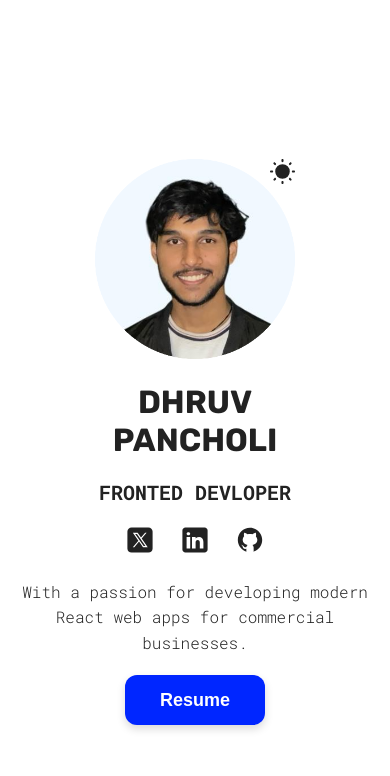
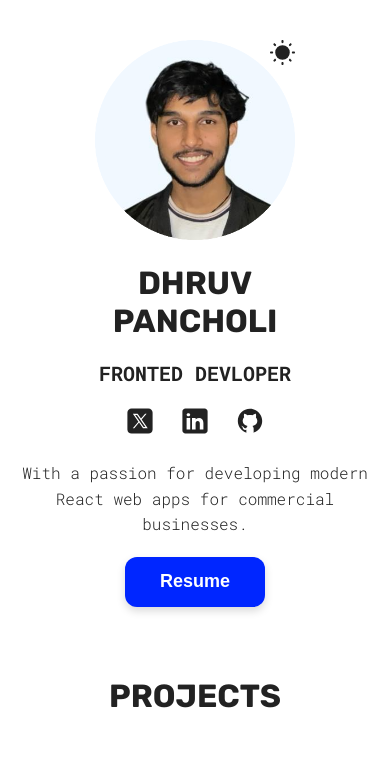
Before and after one commit to dhruv457457/Me_HU_Dhruv, a React (Vite) app: page / in a window 390 px wide. Shown: the top 776 px of the page. Built offline with nearby package versions, Linux system fonts and the light colour scheme.

Commit message:
fix the margin issue

```diff
--- a/src/sections/Hero.module.css
+++ b/src/sections/Hero.module.css
@@ -5,9 +5,8 @@
     align-items: center;
     gap: 20px;
     text-align: center;
-    height: 100vh;
-    min-height: 500px;
-    padding: 20px; /* Added padding for better spacing on smaller screens */
+    min-height: 80vh; /* Reduced height for better spacing */
+    padding: 10px 20px; /* Adjusted padding for responsiveness */
 }
 
 .hero {
@@ -25,7 +24,7 @@ span a {
 }
 
 span a img {
-    width: 30px; /* Set fixed width for consistency */
+    width: 30px;
     height: 30px;
     align-self: center;
     transition: transform 0.2s ease-in-out;
@@ -75,7 +74,7 @@ button:active {
 }
 
 .desc {
-    max-width: 40ch; /* Increased for better readability */
+    max-width: 40ch;
     font-size: 1rem;
     line-height: 1.6;
     text-align: center;
@@ -88,31 +87,47 @@ button:active {
     gap: 20px;
 }
 
-@media(width >= 800px) {
+/* ✅ Fix spacing issue on smaller screens */
+@media (max-width: 800px) {
+    .container {
+        min-height: auto; /* Prevents extra space at the top */
+        padding: 40px 15px; /* Adds spacing without excess height */
+    }
+}
+
+/* Tablet View */
+@media (min-width: 800px) {
     .container {
         flex-direction: row-reverse;
         align-items: center;
         justify-content: space-evenly;
+        min-height: 90vh; /* Adjusted for better balance */
     }
-    .hero{
+
+    .hero {
         max-width: 350px;
         width: 350px;
     }
+
     .desc {
         font-size: 1.2rem;
     }
 }
 
-@media(width >= 1400px) {
+/* Desktop View */
+@media (min-width: 1400px) {
     .container {
         flex-direction: row-reverse;
         align-items: center;
         justify-content: space-evenly;
+        min-height: 100vh;
     }
-    .hero{
+
+    .hero {
         max-width: 400px;
         width: 400px;
     }
+
     .desc {
         font-size: 1.2rem;
     }
```
Lines whose indentation alone changed are shown as unchanged.
